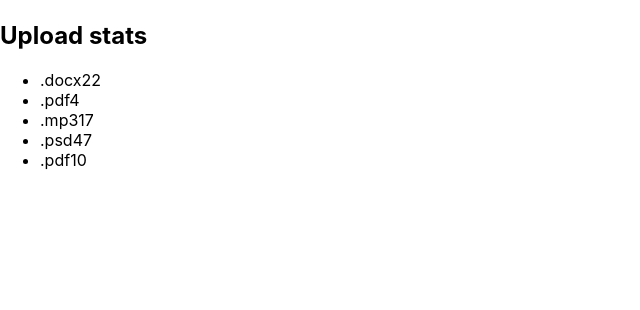
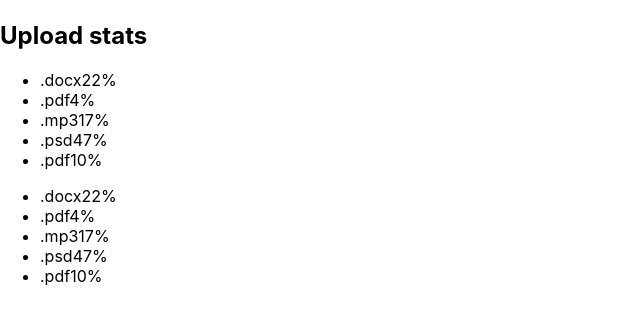
Before and after one commit to ArtanFS/goit-react-hw-01-components, a React (Create React App) app: page / in a window 1280 px wide. Shown: the part 487-797 px from the top of the page, without its empty margins (0-640 px from the left). Built offline with nearby package versions, Linux system fonts and the light colour scheme.

Commit message:
task02 upd

```diff
--- a/src/components/App.jsx
+++ b/src/components/App.jsx
@@ -1,7 +1,7 @@
 import { Profile } from './Profile';
 import { Statistics } from './Statistics';
-import user from './Profile/user.json';
-import data from './Statistics/data.json';
+import user from 'components/user.json';
+import data from 'components/data.json';
 
 export const App = () => {
   return (
@@ -14,6 +14,7 @@ export const App = () => {
         stats={user.stats}
       />
       <Statistics title="Upload stats" stats={data} />
+      <Statistics stats={data} />
     </div>
   );
 };
--- a/src/components/Statistics/StatisticsList.jsx
+++ /dev/null
@@ -1,8 +0,0 @@
-export const StatisticsList = ({ stats }) => {
-  return stats.map(el => (
-    <li className="item" key={el.id}>
-      <span className="label">{el.label}</span>
-      <span className="percentage">{el.percentage}</span>
-    </li>
-  ));
-};
--- a/src/components/Statistics/index.jsx
+++ b/src/components/Statistics/index.jsx
@@ -1,12 +1,14 @@
-import { StatisticsList } from './StatisticsList';
-import data from './data.json';
-
-export const Statistics = ({ title }) => {
+export const Statistics = ({ title, stats }) => {
   return (
     <section className="statistics">
-      <h2 className="title">{title}</h2>
+      {title && <h2 className="title">{title}</h2>}
       <ul className="stat-list">
-        <StatisticsList stats={data} />
+        {stats.map(el => (
+          <li className="item" key={el.id}>
+            <span className="label">{el.label}</span>
+            <span className="percentage">{el.percentage}%</span>
+          </li>
+        ))}
       </ul>
     </section>
   );
```
Also changed, not shown: src/components/data.json (renamed from src/components/Statistics/data.json), src/components/user.json (renamed from src/components/Profile/user.json).
